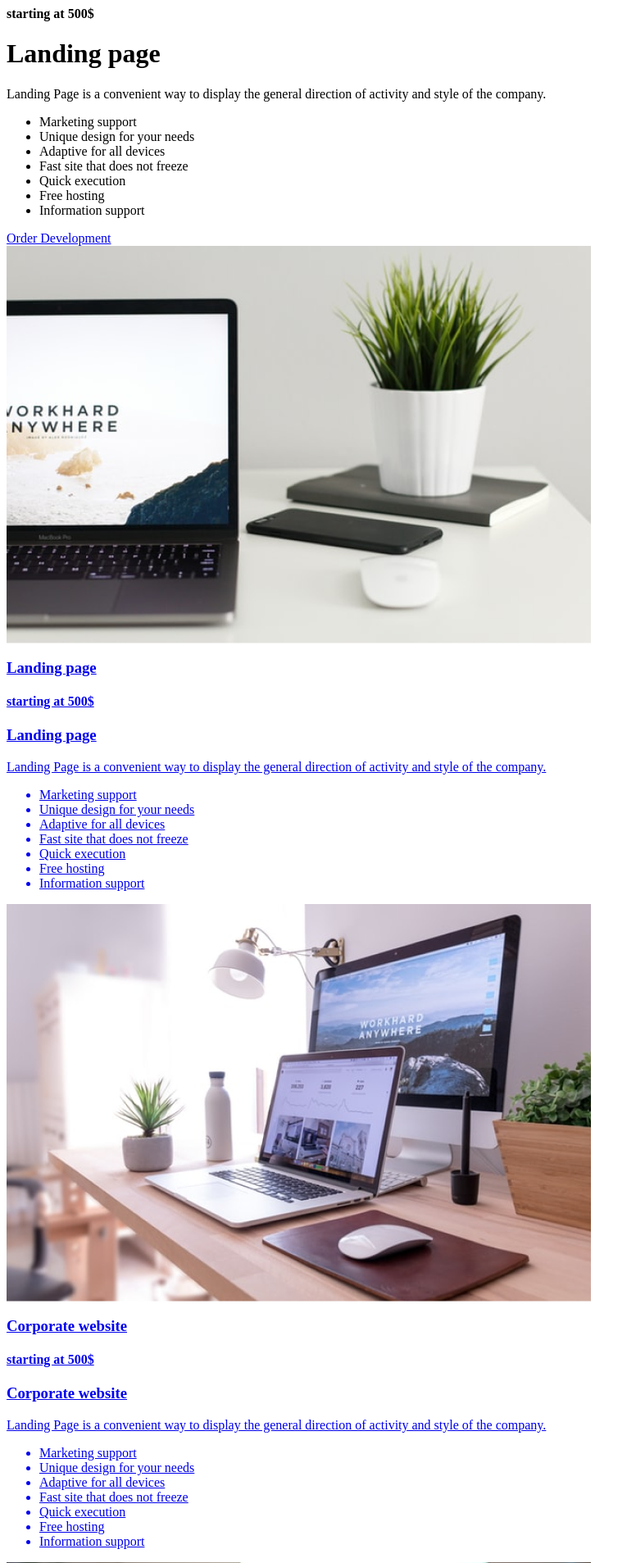
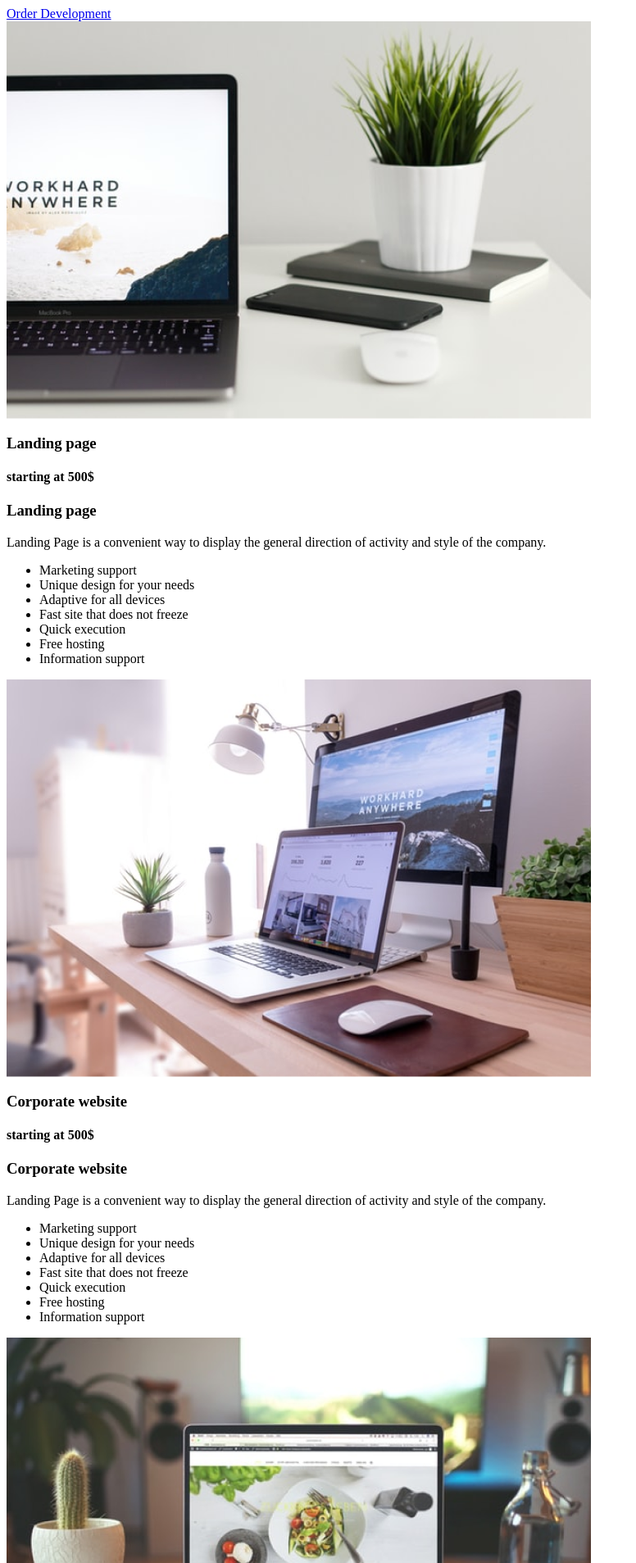
Before and after one commit to VitalyChopik/web-diving-studio, a PHP site: page /html/blocks/services.html in a window 1280 px wide. Shown: the top 1907 px of the page at 82% size, without its empty margins (0-776 px from the left). Run offline with PHP 8.4, Linux system fonts and the light colour scheme.

Commit message:
feat: add services page

```diff
--- a/src/html/blocks/services.html
+++ b/src/html/blocks/services.html
@@ -1,24 +1,17 @@
 <div class="services">
   <div class="services__info">
+    <div class="services__info-close"></div>
     <div class="services__info-content">
-      <h4 class="services__info-price">starting at 500$ </h4>
-      <h1 class="services__info-title">Landing page</h1>
-      <p class="services__info-excerpt">Landing Page is a convenient way to display the general
-        direction of activity and style of the company.</p>
+      <h4 class="services__info-price"></h4>
+      <h1 class="services__info-title"></h1>
+      <p class="services__info-excerpt"></p>
       <ul class="services__info-list">
-        <li class="services__info-item">Marketing support</li>
-        <li class="services__info-item">Unique design for your needs</li>
-        <li class="services__info-item">Adaptive for all devices</li>
-        <li class="services__info-item">Fast site that does not freeze</li>
-        <li class="services__info-item">Quick execution</li>
-        <li class="services__info-item">Free hosting</li>
-        <li class="services__info-item">Information support</li>
       </ul>
     </div>
     <a href="contacts.html" class="services__info-btn main__btn">Order Development</a>
   </div>
   <div class="services__block">
-    <a href="#" class="services__box">
+    <a class="services__box">
       <div class="services__box-image"><img src="@img/services/1.png" alt=""></div>
       <h3 class="services__box-title">Landing page</h3>
       <div class="services__box-info">
@@ -27,17 +20,17 @@
         <p class="services__box-exerpt">Landing Page is a convenient way to display the general
           direction of activity and style of the company.</p>
         <ul class="services__box-list">
-          <li class="services__box-item">Marketing support</li>
-          <li class="services__box-item">Unique design for your needs</li>
-          <li class="services__box-item">Adaptive for all devices</li>
-          <li class="services__box-item">Fast site that does not freeze</li>
-          <li class="services__box-item">Quick execution</li>
-          <li class="services__box-item">Free hosting</li>
-          <li class="services__box-item">Information support</li>
+          <li class="services__box-item services__info-item">Marketing support</li>
+          <li class="services__box-item services__info-item">Unique design for your needs</li>
+          <li class="services__box-item services__info-item">Adaptive for all devices</li>
+          <li class="services__box-item services__info-item">Fast site that does not freeze</li>
+          <li class="services__box-item services__info-item">Quick execution</li>
+          <li class="services__box-item services__info-item">Free hosting</li>
+          <li class="services__box-item services__info-item">Information support</li>
         </ul>
       </div>
     </a>
-    <a href="#" class="services__box">
+    <a class="services__box">
       <div class="services__box-image">
         <img src="@img/services/2.png" alt="">
       </div>
@@ -48,17 +41,17 @@
         <p class="services__box-exerpt">Landing Page is a convenient way to display the general
           direction of activity and style of the company.</p>
         <ul class="services__box-list">
-          <li class="services__box-item">Marketing support</li>
-          <li class="services__box-item">Unique design for your needs</li>
-          <li class="services__box-item">Adaptive for all devices</li>
-          <li class="services__box-item">Fast site that does not freeze</li>
-          <li class="services__box-item">Quick execution</li>
-          <li class="services__box-item">Free hosting</li>
-          <li class="services__box-item">Information support</li>
+          <li class="services__box-item services__info-item">Marketing support</li>
+          <li class="services__box-item services__info-item">Unique design for your needs</li>
+          <li class="services__box-item services__info-item">Adaptive for all devices</li>
+          <li class="services__box-item services__info-item">Fast site that does not freeze</li>
+          <li class="services__box-item services__info-item">Quick execution</li>
+          <li class="services__box-item services__info-item">Free hosting</li>
+          <li class="services__box-item services__info-item">Information support</li>
         </ul>
       </div>
     </a>
-    <a href="#" class="services__box">
+    <a class="services__box">
       <div class="services__box-image">
         <img src="@img/services/3.png" alt="">
       </div>
@@ -69,17 +62,17 @@
         <p class="services__box-exerpt">Landing Page is a convenient way to display the general
           direction of activity and style of the company.</p>
         <ul class="services__box-list">
-          <li class="services__box-item">Marketing support</li>
-          <li class="services__box-item">Unique design for your needs</li>
-          <li class="services__box-item">Adaptive for all devices</li>
-          <li class="services__box-item">Fast site that does not freeze</li>
-          <li class="services__box-item">Quick execution</li>
-          <li class="services__box-item">Free hosting</li>
-          <li class="services__box-item">Information support</li>
+          <li class="services__box-item services__info-item">Marketing support</li>
+          <li class="services__box-item services__info-item">Unique design for your needs</li>
+          <li class="services__box-item services__info-item">Adaptive for all devices</li>
+          <li class="services__box-item services__info-item">Fast site that does not freeze</li>
+          <li class="services__box-item services__info-item">Quick execution</li>
+          <li class="services__box-item services__info-item">Free hosting</li>
+          <li class="services__box-item services__info-item">Information support</li>
         </ul>
       </div>
     </a>
-    <a href="#" class="services__box">
+    <a class="services__box">
       <div class="services__box-image">
         <img src="@img/services/4.png" alt="">
       </div>
@@ -90,17 +83,17 @@
         <p class="services__box-exerpt">Landing Page is a convenient way to display the general
           direction of activity and style of the company.</p>
         <ul class="services__box-list">
-          <li class="services__box-item">Marketing support</li>
-          <li class="services__box-item">Unique design for your needs</li>
-          <li class="services__box-item">Adaptive for all devices</li>
-          <li class="services__box-item">Fast site that does not freeze</li>
-          <li class="services__box-item">Quick execution</li>
-          <li class="services__box-item">Free hosting</li>
-          <li class="services__box-item">Information support</li>
+          <li class="services__box-item services__info-item">Marketing support</li>
+          <li class="services__box-item services__info-item">Unique design for your needs</li>
+          <li class="services__box-item services__info-item">Adaptive for all devices</li>
+          <li class="services__box-item services__info-item">Fast site that does not freeze</li>
+          <li class="services__box-item services__info-item">Quick execution</li>
+          <li class="services__box-item services__info-item">Free hosting</li>
+          <li class="services__box-item services__info-item">Information support</li>
         </ul>
       </div>
     </a>
-    <a href="#" class="services__box">
+    <a class="services__box">
       <div class="services__box-image">
         <img src="@img/services/5.png" alt="">
       </div>
@@ -111,34 +104,29 @@
         <p class="services__box-exerpt">Landing Page is a convenient way to display the general
           direction of activity and style of the company.</p>
         <ul class="services__box-list">
-          <li class="services__box-item">Marketing support</li>
-          <li class="services__box-item">Unique design for your needs</li>
-          <li class="services__box-item">Adaptive for all devices</li>
-          <li class="services__box-item">Fast site that does not freeze</li>
-          <li class="services__box-item">Quick execution</li>
-          <li class="services__box-item">Free hosting</li>
-          <li class="services__box-item">Information support</li>
+          <li class="services__box-item services__info-item">Marketing support</li>
+          <li class="services__box-item services__info-item">Unique design for your needs</li>
+          <li class="services__box-item services__info-item">Adaptive for all devices</li>
+          <li class="services__box-item services__info-item">Fast site that does not freeze</li>
+          <li class="services__box-item services__info-item">Quick execution</li>
+          <li class="services__box-item services__info-item">Free hosting</li>
+          <li class="services__box-item services__info-item">Information support</li>
         </ul>
       </div>
     </a>
-    <a href="#" class="services__box">
+    <a class="services__box">
       <div class="services__box-image">
         <img src="@img/services/6.jpeg" alt="">
       </div>
       <h3 class="services__box-title">Blog</h3>
       <div class="services__box-info">
-        <h4 class="services__box-price">starting at 500$ </h4>
+        <h4 class="services__box-price">starting at 600$ </h4>
         <h3 class="services__box-second-title">Blog</h3>
         <p class="services__box-exerpt">Landing Page is a convenient way to display the general
           direction of activity and style of the company.</p>
         <ul class="services__box-list">
-          <li class="services__box-item">Marketing support</li>
-          <li class="services__box-item">Unique design for your needs</li>
-          <li class="services__box-item">Adaptive for all devices</li>
-          <li class="services__box-item">Fast site that does not freeze</li>
-          <li class="services__box-item">Quick execution</li>
-          <li class="services__box-item">Free hosting</li>
-          <li class="services__box-item">Information support</li>
+          <li class="services__box-item services__info-item">Marketing support</li>
+          <li class="services__box-item services__info-item">Unique design for your needs</li>
         </ul>
       </div>
     </a>
--- a/src/scss/components/header.scss
+++ b/src/scss/components/header.scss
@@ -10,6 +10,7 @@
   position: sticky;
   top: 0;
   height: 100vh;
+  z-index: 3;
 
   @include media-mx(1200) {
     width: 100%;
--- a/src/scss/config/common.scss
+++ b/src/scss/config/common.scss
@@ -3,6 +3,7 @@
 
 main.page {
   width: 80vw;
+  overflow: hidden;
 
   @include media-mx(1200) {
     width: 100%;
```
Also changed, not shown: src/js/scripts/servicesSection.js (+38 -0 lines), src/scss/components/blocks/services.scss (+60 -1 lines), src/images/services/6.png (deleted), 3 other files.
